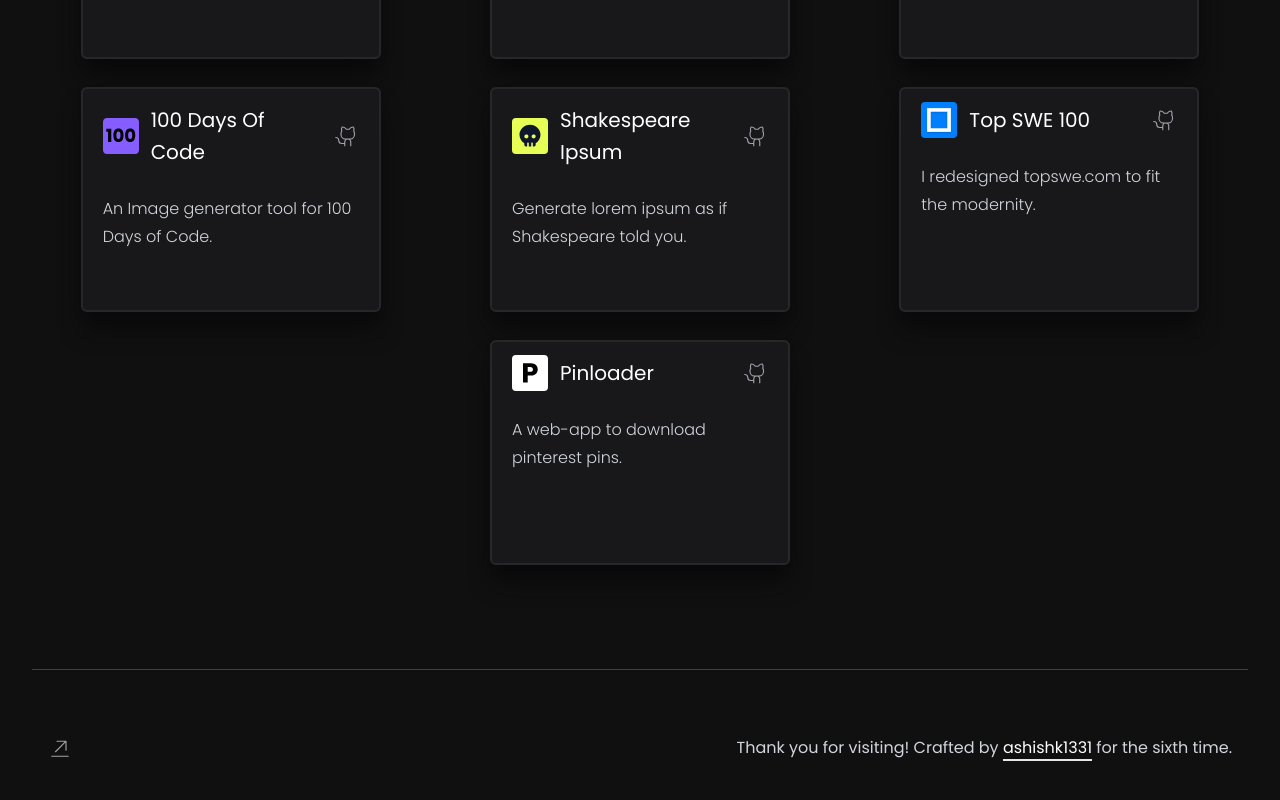
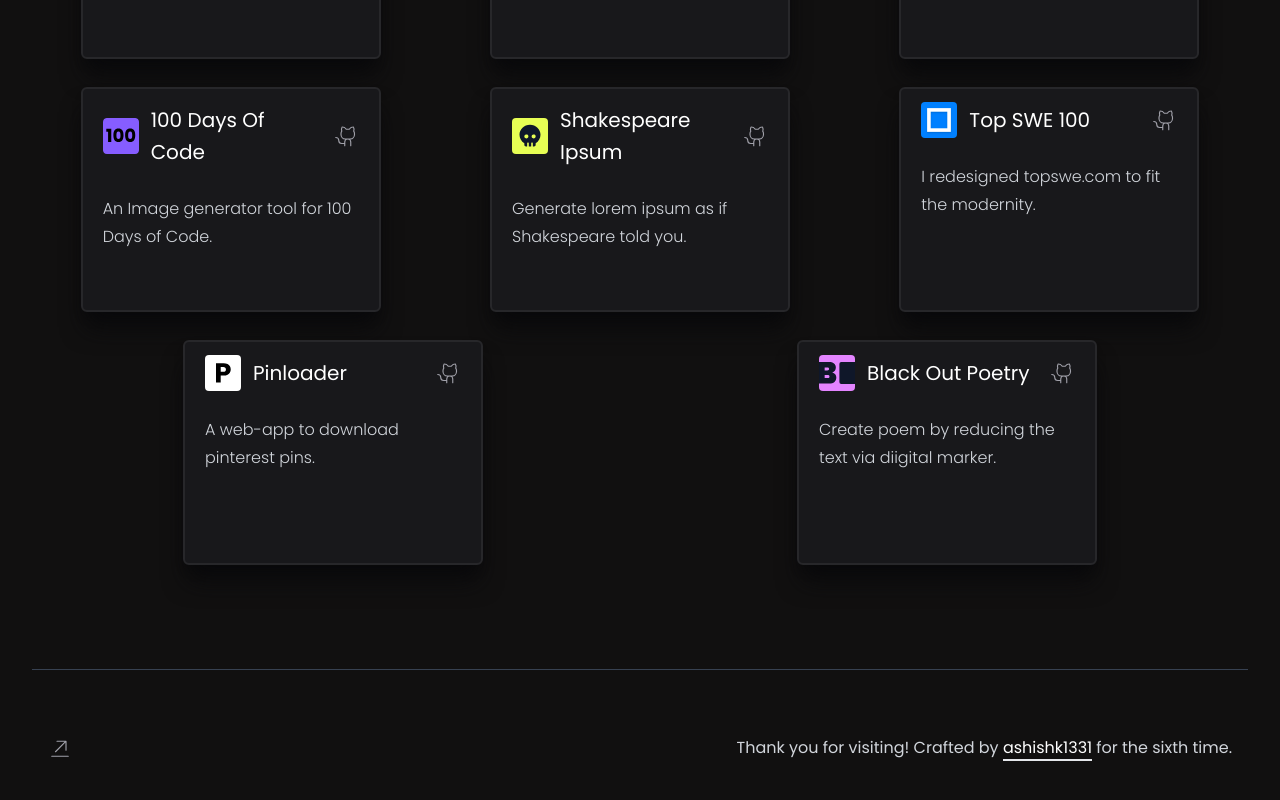
Before and after one commit to ashishk1331/Portfolio, a Next.js app: page /projects in a window 1280 px wide. Shown: the part 1201-2001 px from the top of the page. Built offline with nearby package versions, Linux system fonts and the light colour scheme.

Commit message:
Added blac out poetry as project

```diff
--- a/components/data.js
+++ b/components/data.js
@@ -18,6 +18,7 @@ import leetcode from "../images/logos/leetcode_logo.svg";
 import topswe from "../images/logos/topswe_logo.svg";
 import prochecklist from "../images/logos/pro_checklist_logo.svg";
 import cassidyAskedMe from "../images/logos/CassidyAskedMe_logo.svg";
+import blackoutpoetry from "../images/logos/black_out_poetry_logo.svg";
 
 export const coding = [
 	{
@@ -142,6 +143,13 @@ export const main = [
 		github: "https://github.com/ashishk1331/PinLoader/tree/main/next-app",
 		description: "A web-app to download pinterest pins.",
 	},
+	{
+		name: "black out poetry",
+		image: blackoutpoetry,
+		url: "https://black-out-poetry.vercel.app/",
+		github: "https://github.com/ashishk1331/black-out-poetry",
+		description: "Create poem by reducing the text via diigital marker.",
+	},
 ];
 
 export const under = [
```
Also changed, not shown: images/logos/black_out_poetry_logo.svg (added).
